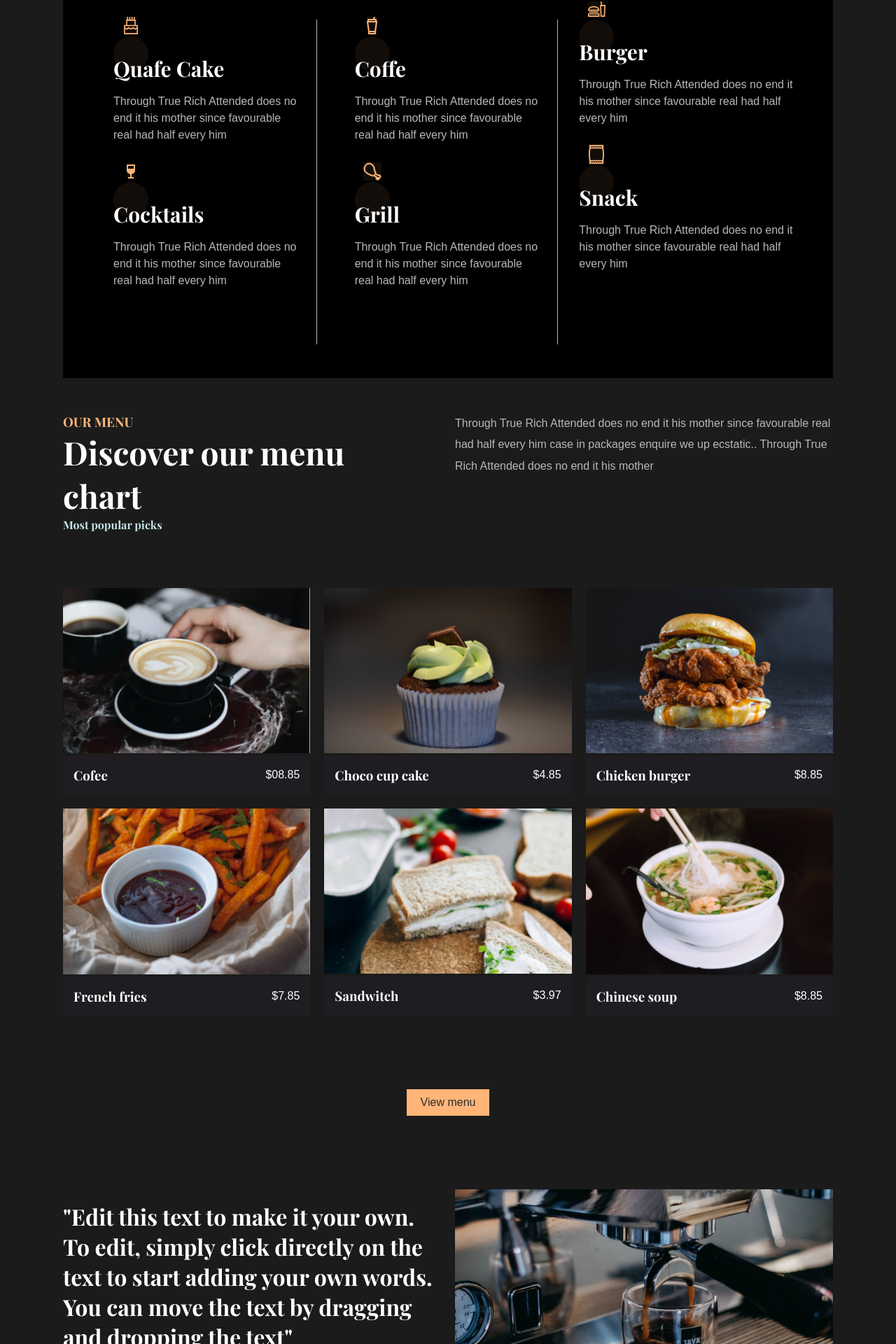
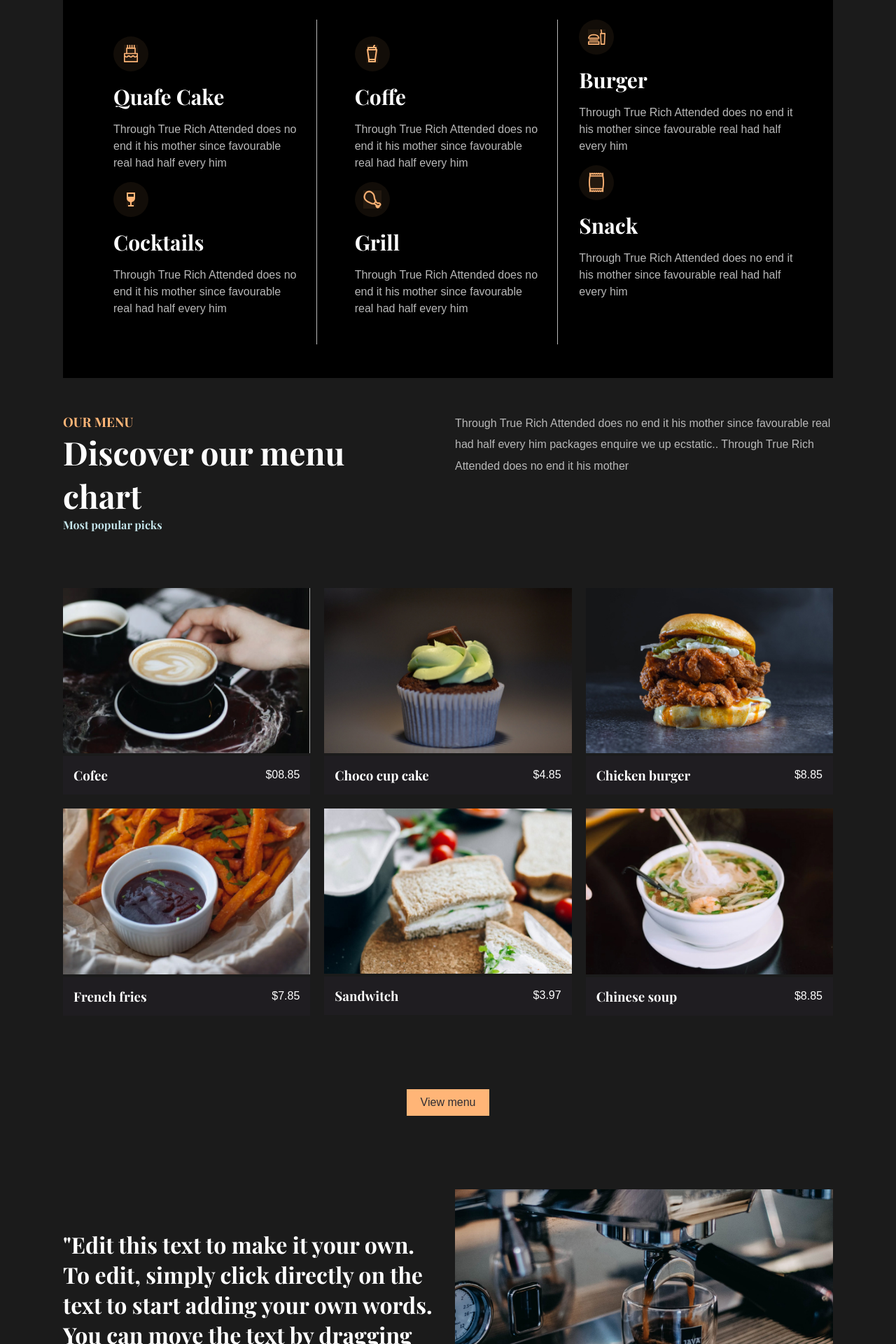
Before and after one commit to Teea-dev/bakery-web, a React (Vite) app: page / in a window 1280 px wide. Shown: the part 1525-3445 px from the top of the page at 70% size. Built offline with nearby package versions, Linux system fonts and the light colour scheme; no server answers.

Commit message:
removed animations and yeah Api things

```diff
--- a/src/routes/Home.jsx
+++ b/src/routes/Home.jsx
@@ -1,4 +1,4 @@
-import React, { useRef } from "react";
+import React, { useEffect, useRef } from "react";
 import Hero from "../assets/images/Header.jpg";
 import About from "../assets/images/about1.png";
 import About2 from "../assets/images/about2.jpg";
@@ -18,7 +18,7 @@ import menu from "../menu.json";
 import { Link } from "react-router-dom";
 import { useIntersection } from "react-use";
 import gsap from "gsap";
-
+import axios from "axios";
 import "../App.scss";
 // import pages
 import Menu from "./Menu";
@@ -30,35 +30,50 @@ import Contact from "./Contact";
 import Navbar from "../components/Nav";
 
 function Home() {
-  const sectionRef = useRef(null);
-  const intersection = useIntersection(sectionRef, {
-    root: null,
-    rootMargin: "0px",
-    threshold: 0.9,
-  });
+  //Testing Api
+  useEffect(() => {
+    axios
+      .get(
+        "https://api.spoonacular.com/recipes/random?apiKey=aec5cc338c32493bbcc56578e47aeb4d&number=1&tags=vegetarian,dessert"
+      )
+      .then((res) => {
+        console.log(res);
+      })
+      .catch((err) => {
+        console.log(err);
+      });
+  }, []);
 
-  const fadeIn = (element) => {
-    gsap.to(element, 2, {
-      opacity: 1,
-      y: -40,
-      ease: "power4.out",
-      stagger: {
-        amount: 0.3,
-      },
-    });
-  };
+  // Animations
+  // const sectionRef = useRef(null);
+  // const intersection = useIntersection(sectionRef, {
+  //   root: null,
+  //   rootMargin: "0px",
+  //   threshold: 0.9,
+  // });
 
-  const fadeOut = (element) => {
-    gsap.to(element, 1, {
-      opacity: 0,
-      y: -20,
-      ease: "power4.out",
-    });
-  };
+  // const fadeIn = (element) => {
+  //   gsap.to(element, 2, {
+  //     opacity: 1,
+  //     y: -40,
+  //     ease: "power4.out",
+  //     stagger: {
+  //       amount: 0.3,
+  //     },
+  //   });
+  // };
 
-  intersection && intersection.intersectionRatio < 0.9
-    ? fadeOut(".fade-in")
-    : fadeIn(".fade-in");
+  // const fadeOut = (element) => {
+  //   gsap.to(element, 1, {
+  //     opacity: 0,
+  //     y: -20,
+  //     ease: "power4.out",
+  //   });
+  // };
+
+  // intersection && intersection.intersectionRatio < 0.9
+  //   ? fadeOut(".fade-in")
+  //   : fadeIn(".fade-in");
 
   return (
     <div className="container">
@@ -143,26 +158,26 @@ function Home() {
           Through True Rich Attended does no end it his mother
         </p>
       </div>
-      <div  className="service">
+      <div className="service">
         <div className="service-1">
-          <div ref={sectionRef} className="cake">
+          <div className="cake">
             <div className="icon">
-              <img src={cake} className="fade-in" alt="" />
+              <img src={cake} className="" alt="" />
             </div>
 
-            <h2 className="fade-in">Quafe Cake</h2>
-            <p className="fade-in">
+            <h2>Quafe Cake</h2>
+            <p>
               Through True Rich Attended does no end it his mother since
               favourable real had half every him
             </p>
           </div>
-          <div ref={sectionRef} className="cocktail">
+          <div className="cocktail">
             <div className="icon">
-              <img className="fade-in" src={cocktail} alt="" />
+              <img src={cocktail} alt="" />
             </div>
 
-            <h2 className="fade-in">Cocktails</h2>
-            <p className="fade-in">
+            <h2>Cocktails</h2>
+            <p>
               Through True Rich Attended does no end it his mother since
               favourable real had half every him
             </p>
@@ -170,22 +185,22 @@ function Home() {
         </div>
 
         <div className="service-2">
-          <div ref={sectionRef} className="coffe">
+          <div className="coffe">
             <div className="icon">
-              <img className="fade-in" src={coffe} alt="" />
+              <img className="" src={coffe} alt="" />
             </div>
-            <h2 className="fade-in">Coffe</h2>
-            <p className="fade-in">
+            <h2>Coffe</h2>
+            <p>
               Through True Rich Attended does no end it his mother since
               favourable real had half every him
             </p>
           </div>
-          <div ref={sectionRef} className="grill">
+          <div className="grill">
             <div className="icon">
-              <img className="fade-in" src={grill} alt="" />
+              <img src={grill} alt="" />
             </div>
-            <h2 className="fade-in">Grill</h2>
-            <p className="fade-in">
+            <h2>Grill</h2>
+            <p>
               Through True Rich Attended does no end it his mother since
               favourable real had half every him
             </p>
@@ -193,22 +208,22 @@ function Home() {
         </div>
 
         <div className="service-3">
-          <div ref={sectionRef} className="burger">
+          <div className="burger">
             <div className="icon">
-              <img className="fade-in" src={burger} alt="" />
+              <img src={burger} alt="" />
             </div>
-            <h2 className="fade-in">Burger</h2>
-            <p className="fade-in">
+            <h2>Burger</h2>
+            <p>
               Through True Rich Attended does no end it his mother since
               favourable real had half every him
             </p>
           </div>
-          <div ref={sectionRef} className="snack">
+          <div className="snack">
             <div className="icon">
-              <img className="fade-in" src={snack} alt="" />
+              <img src={snack} alt="" />
             </div>
-            <h2 className="fade-in">Snack</h2>
-            <p className="fade-in">
+            <h2>Snack</h2>
+            <p>
               Through True Rich Attended does no end it his mother since
               favourable real had half every him
             </p>
@@ -225,8 +240,8 @@ function Home() {
         <div className="side-text">
           <p>
             Through True Rich Attended does no end it his mother since
-            favourable real had half every him case in packages enquire we up
-            ecstatic.. Through True Rich Attended does no end it his mother
+            favourable real had half every him packages enquire we up ecstatic..
+            Through True Rich Attended does no end it his mother
           </p>
         </div>
       </div>
@@ -254,20 +269,20 @@ function Home() {
           View menu
         </Link>
       </div>
-      <div ref={sectionRef} className="inspirational-quote">
+      <div className="inspirational-quote">
         <div className="quote">
-          <h1 className="fade-in">
+          <h1>
             "Edit this text to make it your own. To edit, simply click directly
             on the text to start adding your own words. You can move the text by
             dragging and dropping the text"
           </h1>
           <div className="author-info">
             <div className="author-name">
-              <h3 className="fade-in">Joheny Andro</h3>
-              <h4 className="fade-in info">Bhubaneswar, Odisha</h4>
+              <h3 className="">Joheny Andro</h3>
+              <h4 className=" info">Bhubaneswar, Odisha</h4>
             </div>
             <div className="profile">
-              <img className="fade-in" src={snack} alt="profile-img" />
+              <img  src={snack} alt="profile-img" />
             </div>
           </div>
         </div>
```
